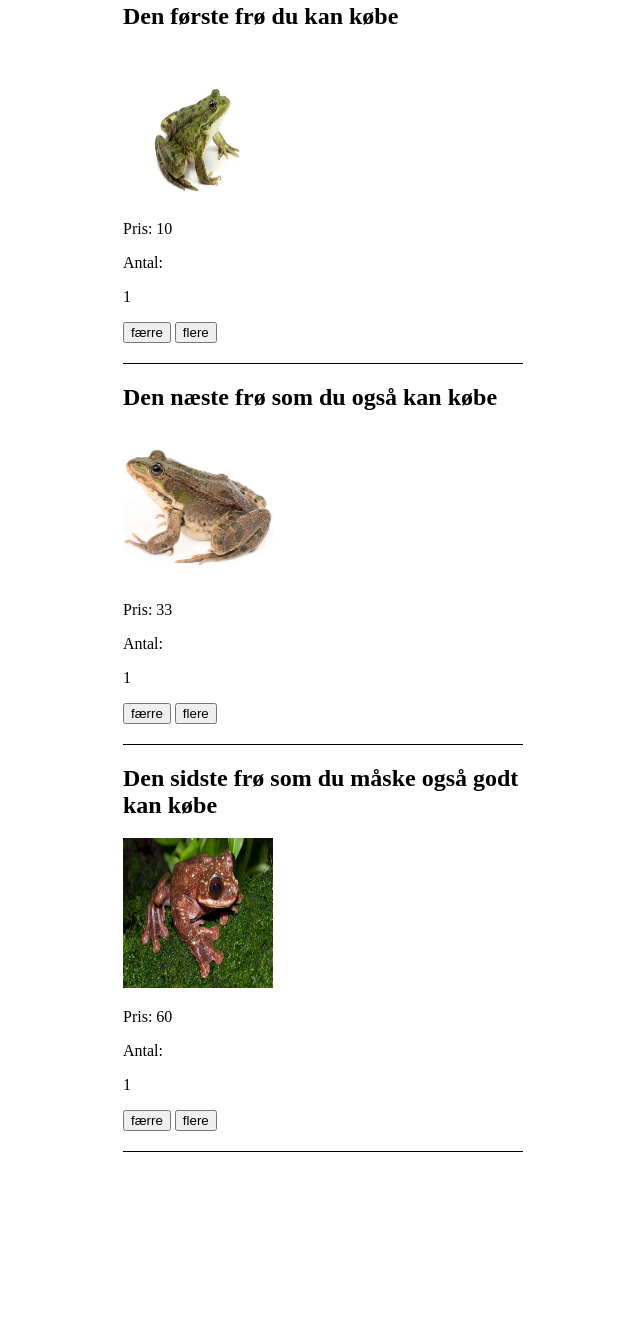
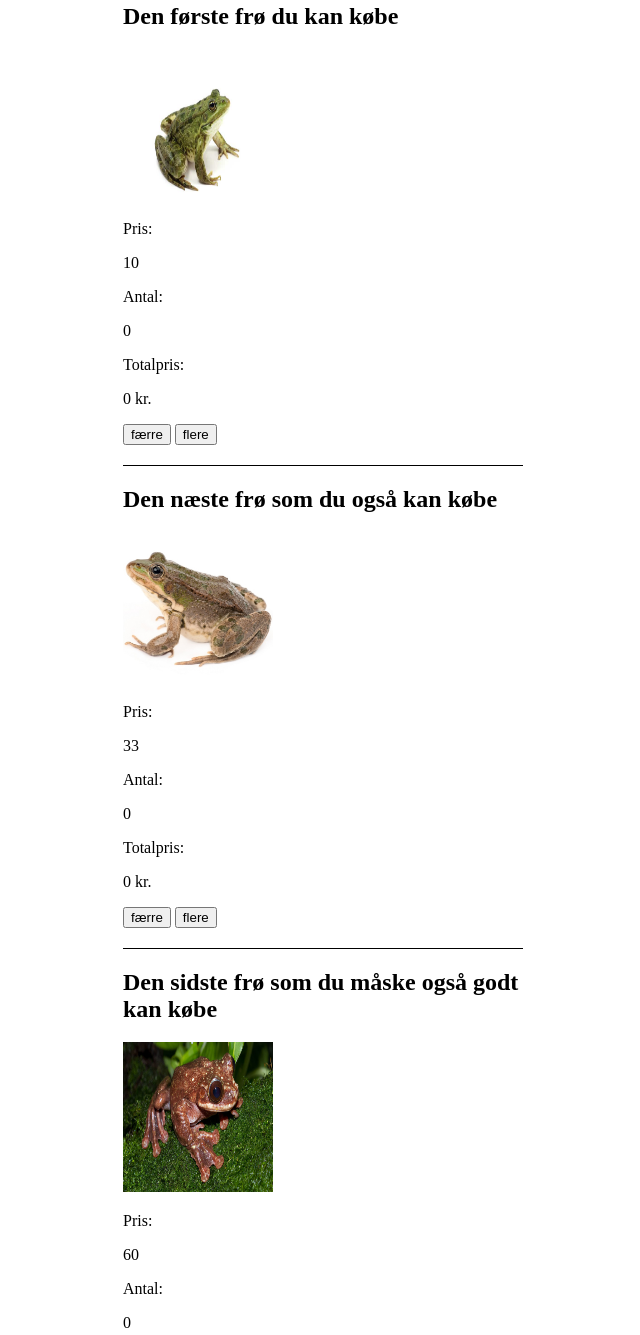
Before and after one commit to Halsbrand1990/smaaopgaver_rasmus, a plain HTML site: page Niveau2/02/dist/index.html in a window 1280 px wide. Shown: the part 17-1352 px from the top of the page, without its empty margins (317-957 px from the left). Before the commit the page ends 1177 px from the top, so only its background shows below. Drawn offline with Linux system fonts and the light colour scheme.

Commit message:
niveau 1 opgave 2

```diff
--- a/Niveau2/02/dist/index.html
+++ b/Niveau2/02/dist/index.html
@@ -12,24 +12,33 @@
 	<div class="kasse">
 		<h2>Den første frø du kan købe</h2>
 		<img src="images/frog1.jpg">
-		<p>Pris: 10</p>
+		<p>Pris:</p>
+		<p class="price">10</p>
 		<p>Antal:</p><p class="antal"></p>
+		<p>Totalpris:</p>
+		<p class="total"></p>
 		<button class="decrease">færre</button>
 		<button class= "increase">flere</button>
 	</div>
 	<div class="kasse">
 		<h2>Den næste frø som du også kan købe</h2>
 		<img src="images/frog2.jpg">
-		<p>Pris: 33</p>
+		<p>Pris:</p>
+		<p class="price">33</p>
 		<p>Antal:</p><p class="antal"></p>
+		<p>Totalpris:</p>
+		<p class="total"></p>
 		<button class="decrease">færre</button>
 		<button class= "increase">flere</button>
 	</div>
 	<div class="kasse">
 		<h2>Den sidste frø som du måske også godt kan købe</h2>
 		<img src="images/frog3.jpg">
-		<p>Pris: 60</p>
+		<p>Pris:</p>
+		<p class="price">60</p>
 		<p>Antal:</p><p class="antal"></p>
+		<p>Totalpris:</p>
+		<p class="total"></p>
 		<button class="decrease">færre</button>
 		<button class= "increase">flere</button>
 	</div>
--- a/Niveau2/02/dist/js/index.js
+++ b/Niveau2/02/dist/js/index.js
@@ -1,11 +1,14 @@
 document.addEventListener ("DOMContentLoaded", () => {
 
-	let counterAmount=[1,1,1];
+	let counterAmount=[0,0,0];
+	let priceList = [10, 33, 60];
 	let countMin=0;
 	let countMax=2000;
 	let btninElements = document.querySelectorAll(".increase");
 	let btndeElements = document.querySelectorAll(".decrease");
-	let amountElements = document.querySelectorAll(".antal")
+	let amountElements = document.querySelectorAll(".antal");
+	let totalElements = document.querySelectorAll(".total");
+	let priceElements = document.querySelectorAll(".price");
 
 	console.log(counterAmount);
 
@@ -42,6 +45,8 @@ updateCount(index);
 	function updateCount(index) {
 
 		amountElements[index].innerHTML=counterAmount[index];
+
+		totalElements[index].innerHTML=priceList[index]*counterAmount[index]+"&nbsp;kr.";
 	}
 
 	function restrictCount(index) {
```
Also changed, not shown: Niveau1/02/index.html (added, +13 -0 lines), Niveau1/02/js/index.js (added, +9 -0 lines).
